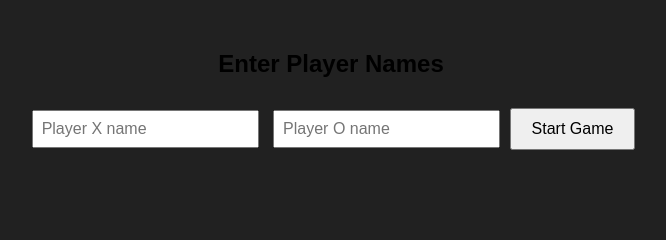
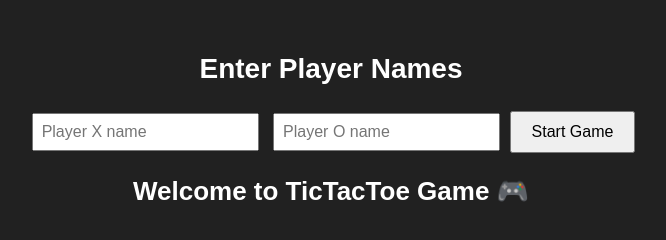
Before and after one commit to MarkoDev-Apps/TicTacToe_Game, a plain HTML site: page index.html in a window 1280 px wide. Shown: the whole page, without its empty margins (309-975 px from the left). Drawn offline with Linux system fonts and the light colour scheme.

Commit message:
Configuring game for public deployment.

```diff
--- a/index.html
+++ b/index.html
@@ -12,6 +12,7 @@
     <input id="p1" placeholder="Player X name" maxlength="15" />
     <input id="p2" placeholder="Player O name" maxlength="15" />
     <button id="startBtn">Start Game</button>
+    <p id="welcome-msg">Welcome to TicTacToe Game 🎮</p>
   </div>
 
   <div id="game" hidden>
--- a/style.css
+++ b/style.css
@@ -11,6 +11,15 @@ body {
   text-align: center;
   margin-top: 30px;
 }
+
+#name-entry h2 {
+  font-size: 28px;       /* Increase text size */
+  font-weight: bold;     /* Make it bold */
+  color: #ffffff;        /* Ensure visibility on dark backgrounds */
+  text-align: center;    /* Optional: center-align the heading */
+  margin-bottom: 16px;
+}
+
 
 #board {
   display: grid;
@@ -83,3 +92,26 @@ button {
   50% { transform: translateX(0%); opacity: 1; }
   100% { transform: translateX(100%); opacity: 0; }
 }
+
+#welcome-msg {
+  text-align: center;
+  font-size: 26px;
+  font-weight: bold;
+  color: #ffffff;
+  margin-top: 20px;
+  animation: welcomeBounce 1.8s ease-in-out;
+}
+
+@keyframes welcomeBounce {
+  0% {
+    opacity: 0;
+    transform: translateY(30px);
+  }
+  50% {
+    opacity: 1;
+    transform: translateY(-5px);
+  }
+  100% {
+    transform: translateY(0);
+  }
+}
```
